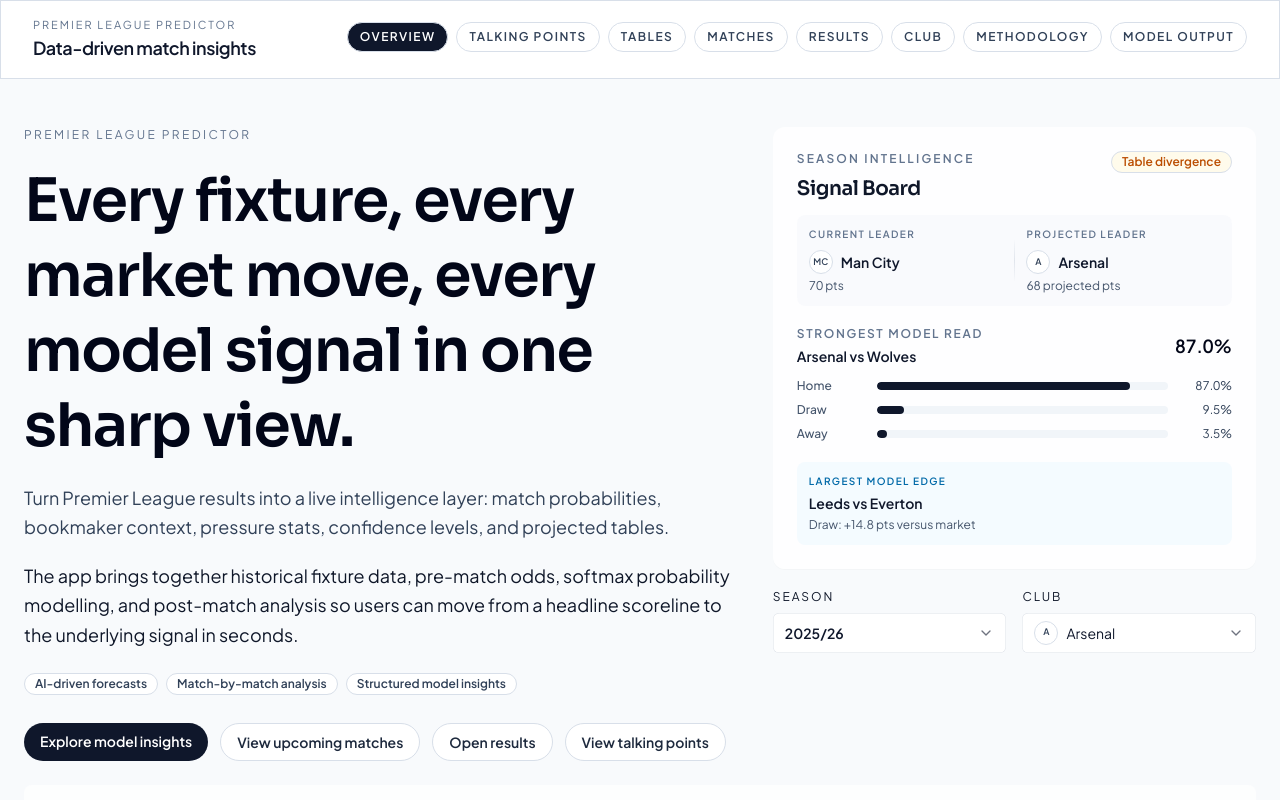
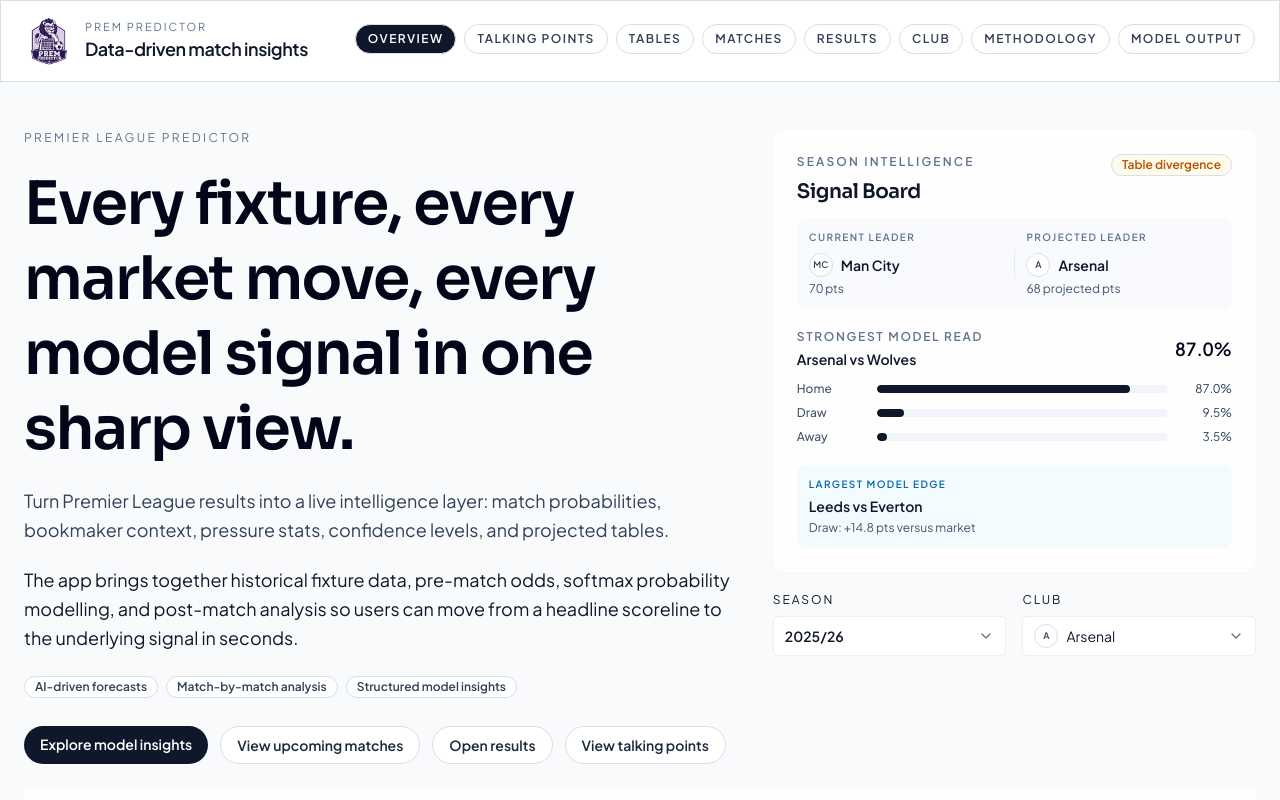
Before and after one commit to ec1s123/Capstone, a React (Vite) app: page / in a window 1280 px wide. Shown: the top 800 px of the page. Built offline with nearby package versions, Linux system fonts and the light colour scheme.

Commit message:
Add Prem Predictor branding

```diff
--- a/index.html
+++ b/index.html
@@ -2,8 +2,10 @@
 <html lang="en">
   <head>
     <meta charset="UTF-8" />
+    <link rel="icon" type="image/png" href="/prem-predictor-logo-openai-image2-2.png" />
+    <link rel="apple-touch-icon" href="/prem-predictor-logo-openai-image2-2.png" />
     <meta name="viewport" content="width=device-width, initial-scale=1.0" />
-    <title>Premier League Predictor</title>
+    <title>Prem Predictor</title>
   </head>
   <body>
     <div id="root"></div>
--- a/src/components/layout/AppNavigation.jsx
+++ b/src/components/layout/AppNavigation.jsx
@@ -7,11 +7,18 @@ import { cn } from '../../lib/utils'
 export function AppNavigation() {
   return (
     <header className="sticky top-0 z-20 border-b border-slate-200/80 bg-white/90 backdrop-blur-sm">
-      <div className="mx-auto w-full max-w-[1320px] px-4 sm:px-6 lg:px-8">
+      <div className="mx-auto w-full max-w-[1440px] px-3 sm:px-4 lg:px-6">
         <div className="flex flex-col gap-3 py-4 md:flex-row md:items-center md:justify-between">
-          <div>
-            <p className="text-[11px] uppercase tracking-[0.18em] text-slate-500">Premier League Predictor</p>
-            <p className="text-lg font-semibold tracking-tight text-slate-900">Data-driven match insights</p>
+          <div className="flex min-w-0 items-center gap-3">
+            <img
+              src="/prem-predictor-logo-openai-image2-2.png"
+              alt="Prem Predictor"
+              className="h-12 w-12 shrink-0 rounded-lg object-contain"
+            />
+            <div className="min-w-0">
+              <p className="text-[11px] uppercase tracking-[0.18em] text-slate-500">Prem Predictor</p>
+              <p className="truncate text-lg font-semibold tracking-tight text-slate-900">Data-driven match insights</p>
+            </div>
           </div>
           <nav className="flex gap-2 overflow-x-auto pb-1">
             {navItems.map((item) => (
```
Also changed, not shown: public/Prem-Predictor-logo-openai-image-2.png (added), public/prem-predictor-logo-openai-image2-2.png (added).
